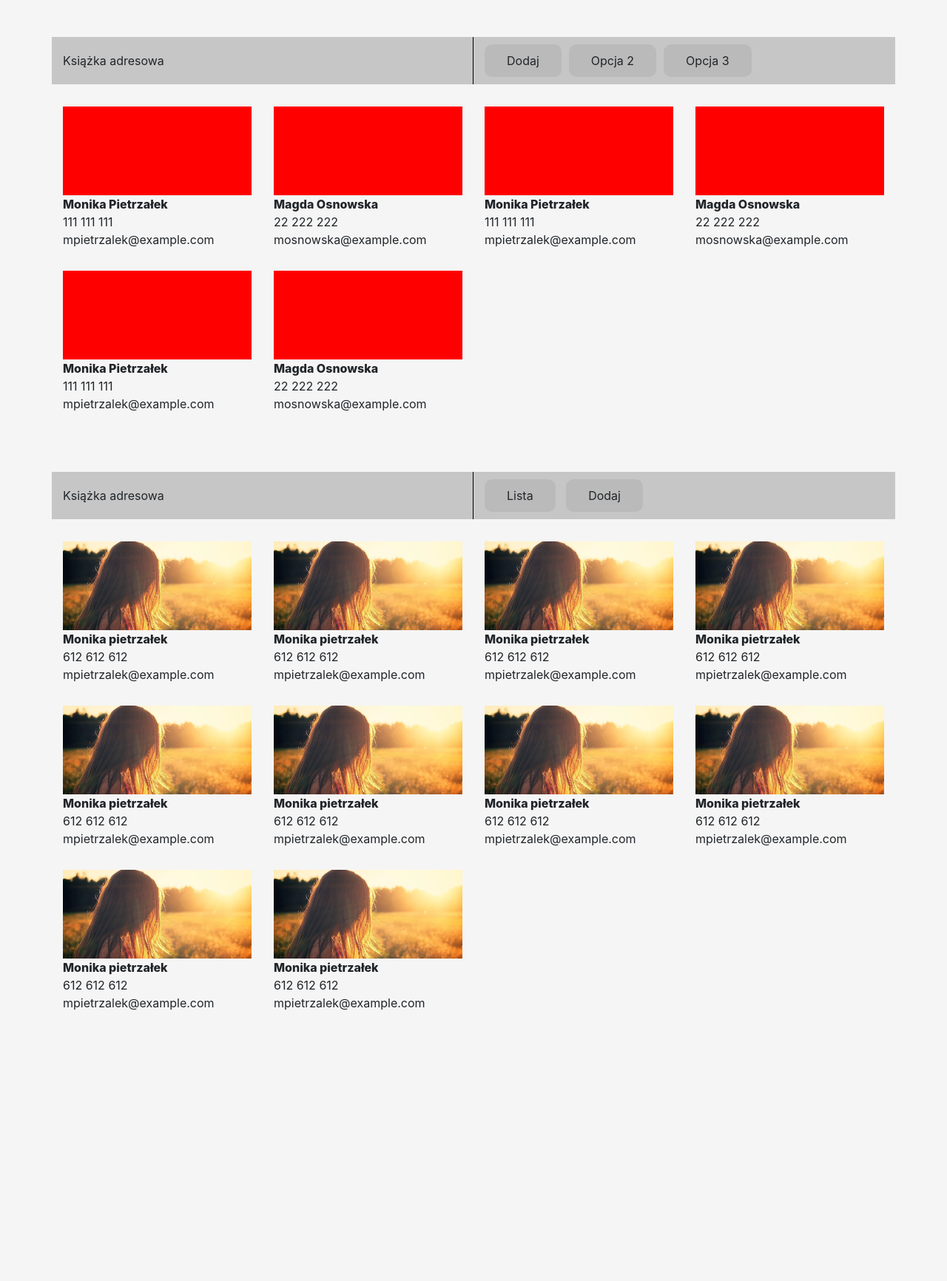
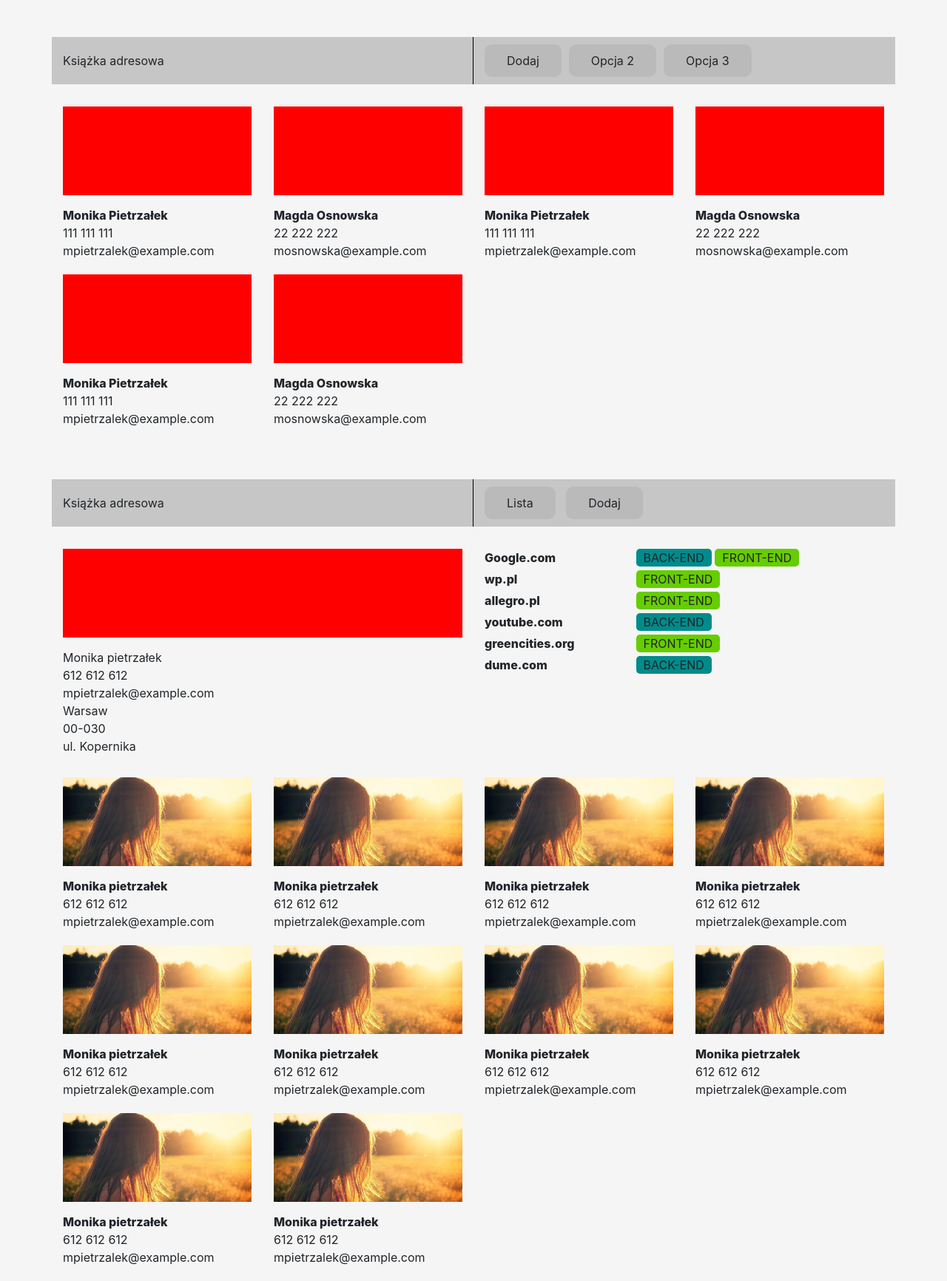
Before and after one commit to Votikk/ksiazka-adresowa-react, a PHP site: page / in a window 1280 px wide. Shown: the whole page at 74% size. Before the commit the page ends 1366 px from the top, so only its background shows below. Run offline with PHP 8.4, Linux system fonts and the light colour scheme.

Commit message:
front dla personalnych informacji o osobie

```diff
--- a/custom.css
+++ b/custom.css
@@ -27,7 +27,7 @@ body {
 }
 
 .navigation .options .single:not(:last-child) {
-    margin-right: 10px;
+  margin-right: 10px;
 }
 
 .navigation .options .single:hover {
@@ -37,16 +37,17 @@ body {
 
 /* sekcja kontaktów */
 
-.contacts .col-md-3 {
-  margin-bottom: 30px;
+.contacts .avatar {
+  background-color: red;
+  height: 120px;
+  background-position: center;
+  background-repeat: no-repeat;
+  background-size: cover;
+  margin-bottom: 15px;
 }
 
-.contacts .single .avatar {
-  background-color: red;
-  height: 120px; /* You must set a specified height */
-  background-position: center; /* Center the image */
-  background-repeat: no-repeat; /* Do not repeat the image */
-  background-size: cover; /* Resize the background image to cover the entire container */
+.contacts .single {
+  margin-bottom: 20px;
 }
 
 .contacts .single .title {
@@ -61,3 +62,34 @@ body {
 .contacts .single .email {
   word-break: break-all;
 }
+
+
+
+.contacts .personal-info, .contacts .personal-projects {
+  margin-bottom: 30px;
+}
+
+.contacts .personal-projects .project {
+  min-width: 50px;
+  margin-bottom: 5px;
+}
+
+.contacts .personal-projects .project .title {
+  min-width: 200px;
+  font-weight: 800;
+  display: inline-block;
+}
+
+.contacts .personal-projects .project .backend-icon,
+.contacts .personal-projects .project .frontend-icon {
+  padding: 2px 10px;
+  border-radius: 5px;
+}
+
+.contacts .personal-projects .project .backend-icon {
+  background-color: #008B8B;
+}
+
+.contacts .personal-projects .project .frontend-icon {
+  background-color: #66CD00;
+}
--- a/index.php
+++ b/index.php
@@ -15,6 +15,7 @@
     <link rel="stylesheet" href="https://stackpath.bootstrapcdn.com/bootstrap/4.5.2/css/bootstrap.min.css" integrity="sha384-JcKb8q3iqJ61gNV9KGb8thSsNjpSL0n8PARn9HuZOnIxN0hoP+VmmDGMN5t9UJ0Z" crossorigin="anonymous">
     <!-- Custom -->
     <script type="text/babel" src="address-book.js"></script>
+    <script src="custom.js"></script>
     <link rel="stylesheet" href="custom.css"/>
   </head>
 
@@ -47,6 +48,60 @@
     </div>
     <div class="container contacts">
       <div class="row">
+        <div class="col-md-6">
+          <div class="personal-info">
+            <div class="avatar">
+
+            </div>
+            <div class="title">
+              Monika pietrzałek
+            </div>
+            <div class="tel">
+              612 612 612
+            </div>
+            <div class="email">
+              mpietrzalek@example.com
+            </div>
+            <div class="City">
+              Warsaw
+            </div>
+            <div class="Postal">
+              00-030
+            </div>
+            <div class="Street">
+              ul. Kopernika
+            </div>
+          </div>
+        </div>
+        <div class="col-md-6">
+          <div class="personal-projects">
+            <div class="project">
+              <span class="title">Google.com</span>
+              <span class="backend-icon">BACK-END</span>
+              <span class="frontend-icon">FRONT-END</span>
+            </div>
+            <div class="project">
+              <span class="title">wp.pl</span>
+              <span class="frontend-icon">FRONT-END</span>
+            </div>
+            <div class="project">
+              <span class="title">allegro.pl</span>
+              <span class="frontend-icon">FRONT-END</span>
+            </div>
+            <div class="project">
+              <span class="title">youtube.com</span>
+              <span class="backend-icon">BACK-END</span>
+            </div>
+            <div class="project">
+              <span class="title">greencities.org</span>
+              <span class="frontend-icon">FRONT-END</span>
+            </div>
+            <div class="project">
+              <span class="title">dume.com</span>
+              <span class="backend-icon">BACK-END</span>
+            </div>
+          </div>
+        </div>
         <?php for ($i = 0; $i < 10; $i++) : ?>
           <div class="col-md-3">
             <div class="single">
```
Also changed, not shown: custom.js (added).
